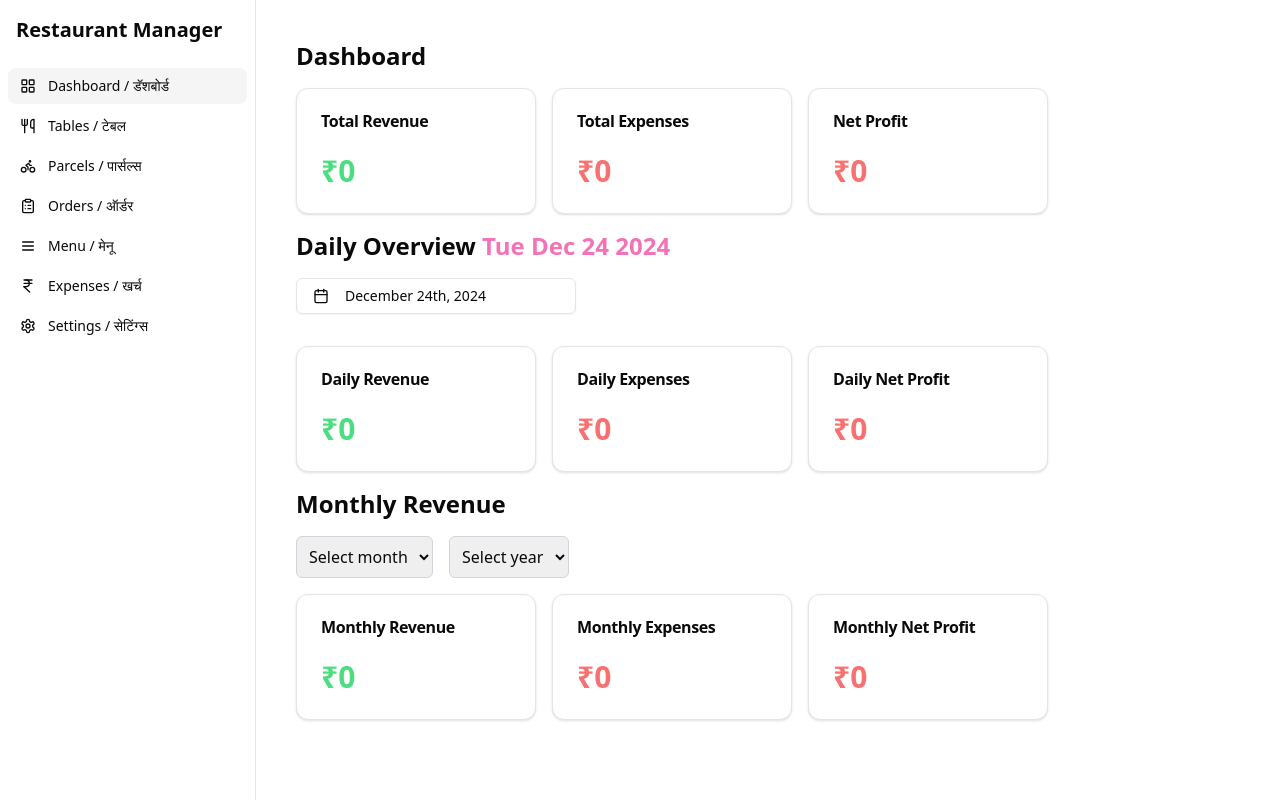
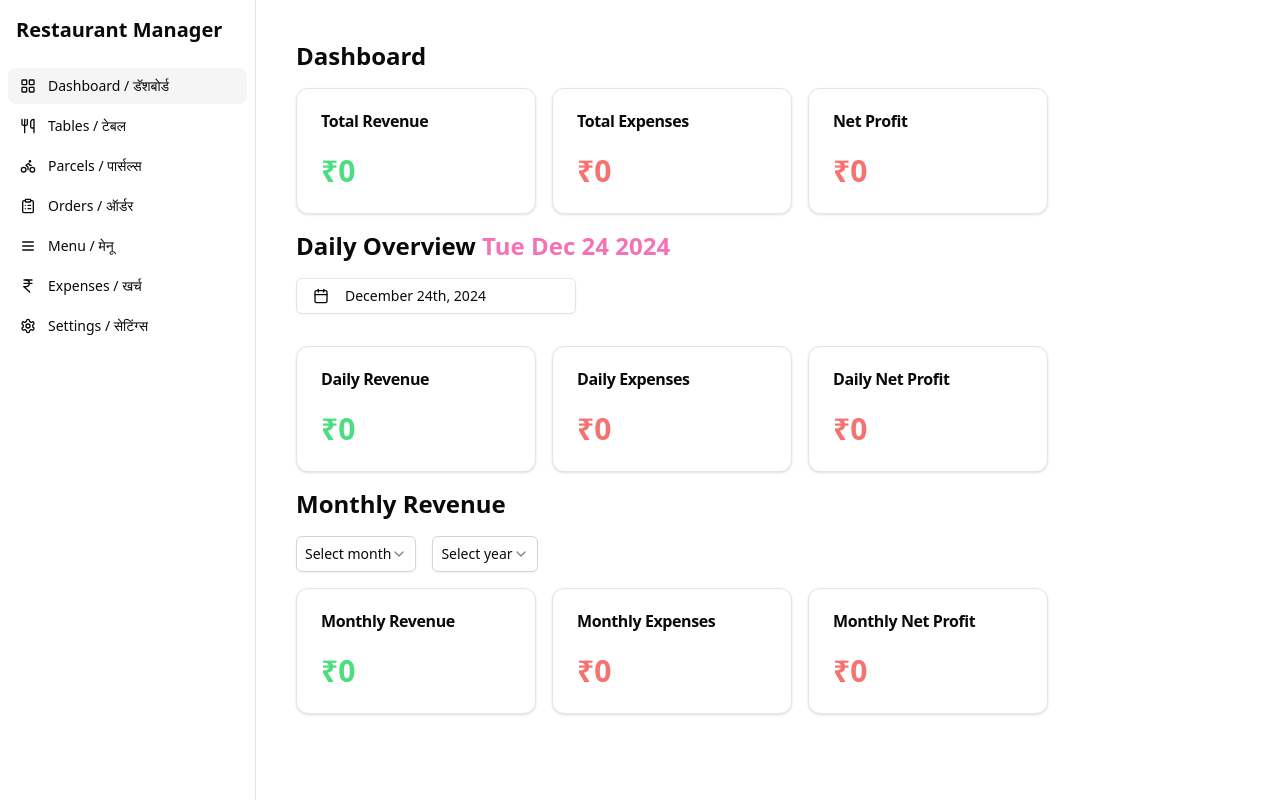
Before and after one commit to thedemonsid/restaurant-management, a React (Vite) app: page /#/ in a window 1280 px wide. Built offline with nearby package versions, Linux system fonts and the light colour scheme.

Commit message:
feat: replace native select with custom Select component in dashboard and expenses pages

```diff
--- a/src/web/pages/dashboard.tsx
+++ b/src/web/pages/dashboard.tsx
@@ -11,6 +11,14 @@ import {
 } from "@/components/ui/popover";
 
 import { format } from "date-fns";
+import {
+  Select,
+  SelectTrigger,
+  SelectContent,
+  SelectItem,
+  SelectValue,
+} from "@/components/ui/select";
+
 const CardComponent = ({
   title,
   value,
@@ -37,20 +45,21 @@ const SelectComponent = ({
 }: {
   label: string;
   options: { value: string; label: string }[];
-  onChange: (e: React.ChangeEvent<HTMLSelectElement>) => void;
+  onChange: (value: string) => void;
 }) => (
   <div className="flex flex-col">
-    <select
-      className="p-2 border border-gray-300 rounded-md"
-      onChange={onChange}
-    >
-      <option value="">Select {label.toLowerCase()}</option>
-      {options.map((option) => (
-        <option key={option.value} value={option.value}>
-          {option.label}
-        </option>
-      ))}
-    </select>
+    <Select onValueChange={onChange}>
+      <SelectTrigger className="p-2 border border-gray-300 rounded-md">
+        <SelectValue placeholder={`Select ${label.toLowerCase()}`} />
+      </SelectTrigger>
+      <SelectContent>
+        {options.map((option) => (
+          <SelectItem key={option.value} value={option.value}>
+            {option.label}
+          </SelectItem>
+        ))}
+      </SelectContent>
+    </Select>
   </div>
 );
 
@@ -224,14 +233,14 @@ const Dashboard = () => {
           <SelectComponent
             label="Month"
             options={monthOptions}
-            onChange={(e) =>
-              setSelectedMonth(parseInt(e.target.value.split("-")[1]))
+            onChange={(value) =>
+              setSelectedMonth(parseInt(value.split("-")[1]))
             }
           />
           <SelectComponent
             label="Year"
             options={yearOptions}
-            onChange={(e) => setSelectedYear(parseInt(e.target.value))}
+            onChange={(value) => setSelectedYear(parseInt(value))}
           />
         </div>
         <div className="flex justify-between w-1/2 items-center gap-4">
--- a/src/web/pages/expenses.tsx
+++ b/src/web/pages/expenses.tsx
@@ -120,7 +120,7 @@ const ExpensesManager = () => {
       });
     }
   };
-  console.log(new Date().toLocaleString());
+  // console.log(new Date().toLocaleString());
   return (
     <div className="p-4">
       <h1 className="text-2xl font-bold mb-4">Expenses</h1>
```
Also changed, not shown: 1 other file (tests, documents, lock files or other folders).
